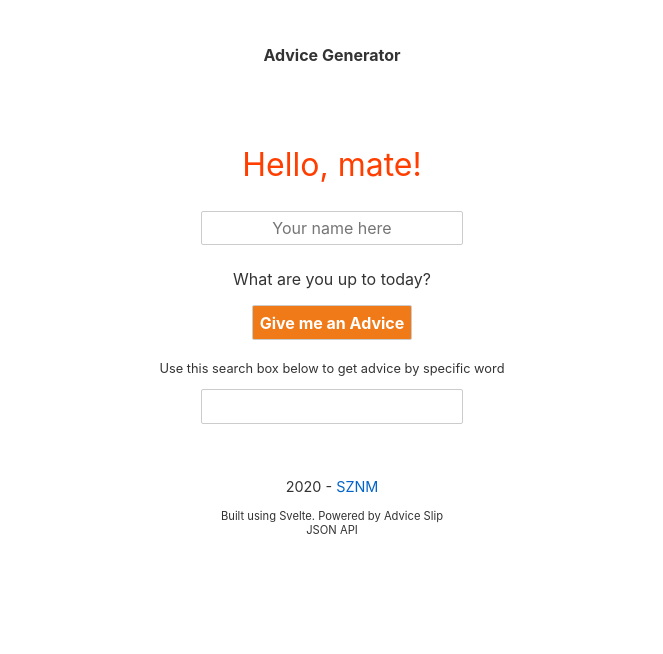
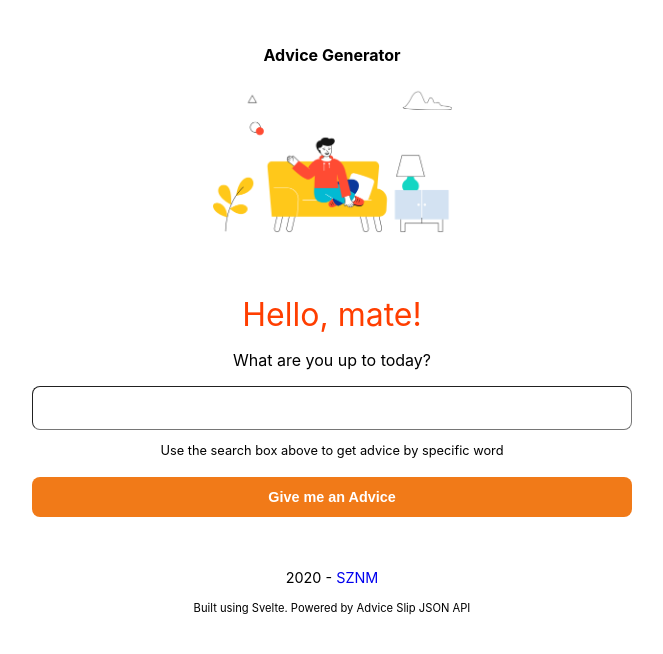
Before and after one commit to sozonome/advice-generator-svelte, a Svelte app: page / in a window 1280 px wide. Shown: the top 654 px of the page, without its empty margins (308-971 px from the left). Built offline with nearby package versions, Linux system fonts and the light colour scheme.

Commit message:
✨Styling, Add Illustrations

```diff
--- a/public/global.css
+++ b/public/global.css
@@ -5,62 +5,36 @@ html, body {
 }
 
 body {
-	color: #333;
 	margin: 0;
 	padding: 8px;
 	box-sizing: border-box;
 	font-family: -apple-system, BlinkMacSystemFont, "Segoe UI", Roboto, Oxygen-Sans, Ubuntu, Cantarell, "Helvetica Neue", sans-serif;
 }
 
-a {
-	color: rgb(0,100,200);
+img{
+	pointer-events: none;
+}
+
+input[type="text"] {
+	min-width: 99%;
+	height: 40px;
+	border-radius: 0.5rem;
+	border-width: 1px;
+	font-size: 1rem;
+}
+
+button{
+	margin: 6px 0;
+	width: 100%;
+	height: 40px;
+	border-radius: 0.5rem;
+	border-width: 0;
+	font-weight: bold;
+	background-color: rgb(124, 124, 124);
+	font-size: 0.9rem;
+	color: white;
+}
+
+a	{
 	text-decoration: none;
 }
-
-a:hover {
-	text-decoration: underline;
-}
-
-a:visited {
-	color: rgb(0,80,160);
-}
-
-label {
-	display: block;
-}
-
-input, button, select, textarea {
-	font-family: inherit;
-	font-size: inherit;
-	padding: 0.4em;
-	margin: 0 0 0.5em 0;
-	box-sizing: border-box;
-	border: 1px solid #ccc;
-	border-radius: 2px;
-}
-
-input:disabled {
-	color: #ccc;
-}
-
-input[type="range"] {
-	height: 0;
-}
-
-button {
-	color: #333;
-	background-color: #f4f4f4;
-	outline: none;
-}
-
-button:disabled {
-	color: #999;
-}
-
-button:not(:disabled):active {
-	background-color: #ddd;
-}
-
-button:focus {
-	border-color: #666;
-}
--- a/src/App.svelte
+++ b/src/App.svelte
@@ -1,5 +1,4 @@
 <script>
-  export let name;
   export let searchInput = null;
 
   let fetching = false;
@@ -9,15 +8,10 @@
   let search = false;
   let notFound = false;
 
-  function updateName(nameInput) {
-    name = nameInput;
-  }
-
   function fetchRandomAdvice() {
     fetching = true;
     show = false;
-		notFound= false;
-    console.log(searchInput);
+    notFound = false;
     if (searchInput !== null && searchInput !== "") {
       search = true;
       fetch(`https://api.adviceslip.com/advice/search/${searchInput}`)
@@ -34,14 +28,13 @@
           }
         });
     } else {
-      console.log("random");
       search = false;
       fetch(`https://api.adviceslip.com/advice`)
         .then((result) => result.json())
         .then((data) => {
           randomAdvice = data.slip.advice;
           show = true;
-        })
+        });
     }
   }
 </script>
@@ -52,8 +45,20 @@
   footer {
     text-align: center;
     padding: 1em;
+    max-width: 280px;
+    margin: 0 auto;
+  }
+
+  header img {
     max-width: 240px;
-    margin: 0 auto;
+  }
+
+  #adviceBox {
+    margin: 2rem 0;
+  }
+
+  #adviceBox img {
+    max-height: 160px;
   }
 
   #name,
@@ -65,6 +70,7 @@
     color: #ff3e00;
     font-size: 2em;
     font-weight: 400;
+    margin-bottom: 0;
   }
 
   .requestButton {
@@ -74,9 +80,10 @@
   }
 
   .adviceText {
-    font-weight: 600;
+    font-weight: 700;
     font-size: 1.5rem;
     margin: 6px 0;
+    font-style: italic;
   }
 
   .requestWarningText,
@@ -86,9 +93,12 @@
 
   .twitter-share-button {
     background-color: rgb(15, 133, 202);
+    width: 100%;
     border-radius: 5px;
+    padding: 5px;
+  }
+  .twitter-share-button a {
     color: white;
-    padding: 5px;
   }
 
   footer p {
@@ -99,47 +109,76 @@
     font-size: 0.7rem;
   }
 
-  @media (min-width: 640px) {
+  @media screen and (min-width: 640px) {
     main {
-      max-width: 800px;
+      max-width: 600px;
     }
   }
 </style>
 
 <header>
   <h4>Advice Generator</h4>
+  <img src="img/croods.png" alt="Header" />
 </header>
 
 <main>
-  <section>
-    <h1>Hello, {name}!</h1>
-    <input
-      id="name"
-      on:input={(e) => updateName(e.target.value)}
-      type="text"
-      placeholder="Your name here" />
+  {#if !fetching}
+    <section id="mainHeader">
+      <h1>Hello, mate!</h1>
+      <p>What are you up to today?</p>
     </section>
-
-  <section>
-    <p>What are you up to today?</p>
-    <button class="requestButton" on:click={() => fetchRandomAdvice()}>
-      Give me an Advice
-    </button>
-    <p style="font-size:0.8rem">
-      Use this search box below to get advice by specific word
-    </p>
+    <section id="mainSearch">
       <input
         id="searchInput"
         on:input={(e) => (searchInput = e.target.value)}
         type="text"
         value={searchInput} />
+      <p style="font-size:0.8rem">
+        Use the search box above to get advice by specific word
+      </p>
+      <button class="requestButton" on:click={() => fetchRandomAdvice()}>
+        Give me an Advice
+      </button>
     </section>
+  {/if}
 
   {#if fetching}
+    <section id="adviceBox">
       {#if !show}
         <p>Please Wait...</p>
       {/if}
       {#if show}
+        {#if search}
+          <p>Search Query : {searchInput}</p>
+          {#each randomAdvice as entry}
+            <p class="adviceText">"{entry.advice}"</p>
+            <a
+              target="_blank"
+              rel="noopener noreferrer"
+              href={`https://twitter.com/intent/tweet?text=${randomAdvice}`}>
+              <button class="twitter-share-button">Tweet</button>
+            </a>
+            <p class="adviceDate">{entry.date}</p>
+          {/each}
+        {:else if !notFound}
+          <p class="adviceText">"{randomAdvice}"</p>
+          <a
+            target="_blank"
+            rel="noopener noreferrer"
+            href={`https://twitter.com/intent/tweet?text=${randomAdvice}`}>
+            <button class="twitter-share-button">Tweet</button>
+          </a>
+          <p class="requestWarningText">
+            Wait for a few seconds before another
+            <br />
+            request to get a different one.
+          </p>
+        {:else}
+          <p>{randomAdvice}</p>
+        {/if}
+        <img src="/img/croods-01.png" alt="Hello" />
+      {/if}
+    </section>
     <button
       on:click={() => {
         show = false;
@@ -149,38 +188,6 @@
       }}>
       Clear
     </button>
-      {#if search}
-        {#each randomAdvice as entry}
-          <p class="adviceText">"{entry.advice}"</p>
-          <a
-            class="twitter-share-button"
-            target="_blank"
-            rel="noopener noreferrer"
-            href={`https://twitter.com/intent/tweet?text=${entry.advice}`}>
-            Tweet
-          </a>
-          <p class="adviceDate">{entry.date}</p>
-        {/each}
-      {:else}
-				{#if !notFound}
-        	<p class="adviceText">"{randomAdvice}"</p>
-					<a
-						class="twitter-share-button"
-						target="_blank"
-						rel="noopener noreferrer"
-						href={`https://twitter.com/intent/tweet?text=${randomAdvice}`}>
-						Tweet
-					</a>
-					<p class="requestWarningText">
-						Wait for a few seconds before another
-						<br />
-						request to get a different one.
-					</p>
-				{:else}
-					<p>{randomAdvice}</p>
-				{/if}
-      {/if}
-    {/if}
   {/if}
 </main>
 
```
Also changed, not shown: public/img/croods-01.png (added), public/img/croods.png (added). Lines whose indentation alone changed are shown as unchanged.
